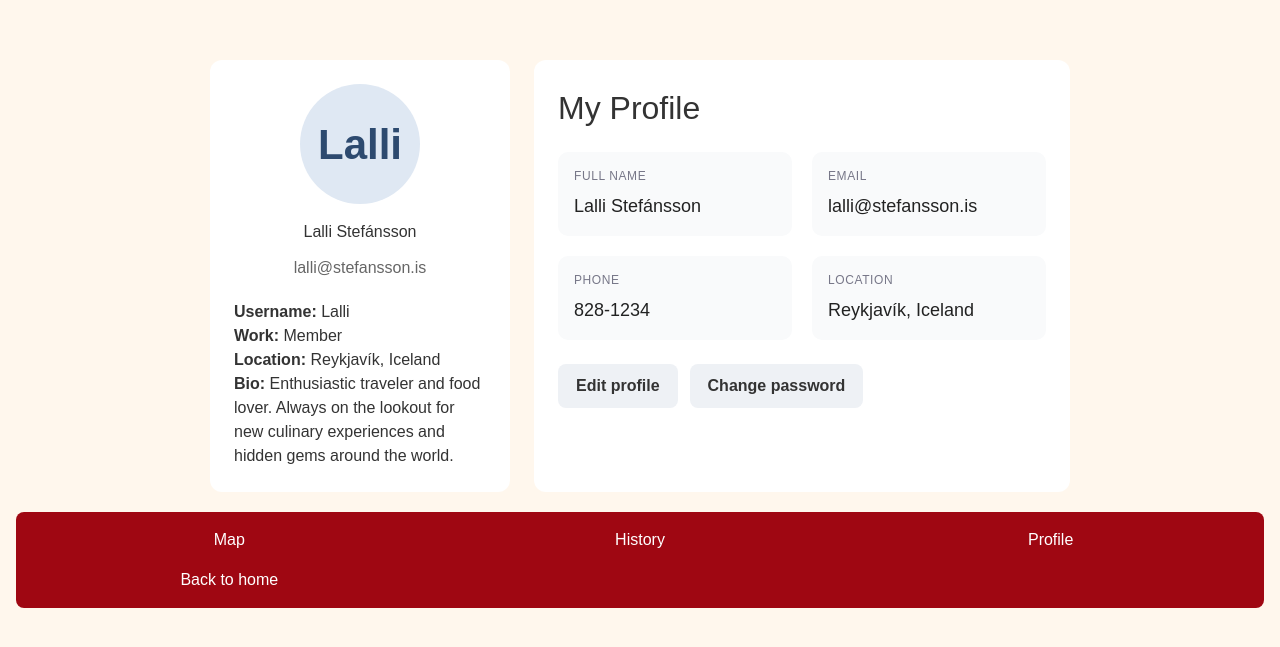
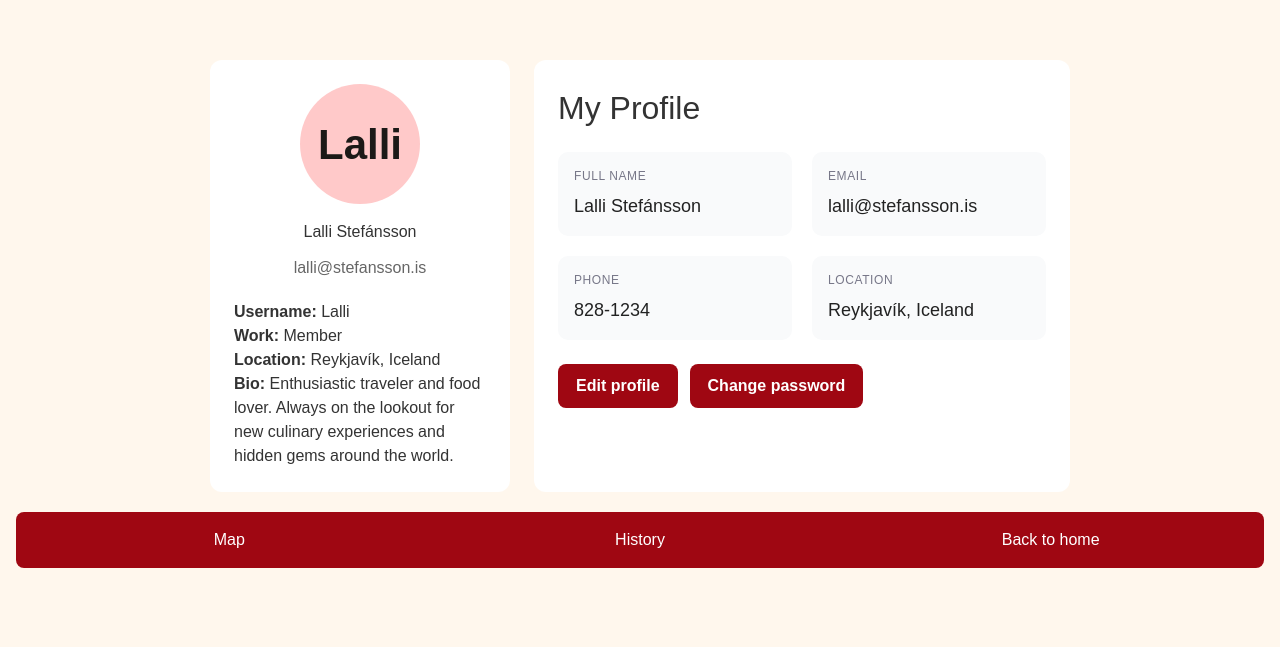
Before and after one commit to Roseplate/matarsida, a Django app: template matar_project/matarlisti/templates/profile.html in a window 1280 px wide. Shown: the part 72-719 px from the top of the page. Run offline with Django 5.2, Linux system fonts and the light colour scheme; the template is opened without the code that fills it, so the values that code supplies are empty.

Commit message:
making little changes

```diff
--- a/matar_project/matarlisti/templates/index.html
+++ b/matar_project/matarlisti/templates/index.html
@@ -35,8 +35,8 @@
     </main>
     <footer class="bg-gray-800 text-white p-4 grid grid-cols-3 gap-4 text-center">
         <p>Map</p>
-        <a href="/myworld/Test/History.html">History</a>
-        <a href="/myworld/Test/Profile.html">Profile</a>
+        <a href="history.html">History</a>
+        <a href="profile.html">Profile</a>
     </footer>
 </body>
 </html>
--- a/matar_project/matarlisti/templates/profile.html
+++ b/matar_project/matarlisti/templates/profile.html
@@ -13,7 +13,7 @@
     </header>
     <div class="mx-auto mt-10 grid max-w-[900px] grid-cols-1 gap-6 p-5 md:grid-cols-[300px_1fr]">
         <aside class="rounded-xl bg-white p-6">
-            <div class="mx-auto mb-4 flex h-[120px] w-[120px] items-center justify-center rounded-full bg-[#dfe8f3] text-[42px] font-bold text-[#2d4a6f]">
+            <div class="mx-auto mb-4 flex h-[120px] w-[120px] items-center justify-center rounded-full bg-red-200 text-[42px] font-bold text-stone-900">
                 Lalli
             </div>
             <h2 class="mb-3 text-center">Lalli Stefánsson</h2>
@@ -52,15 +52,14 @@
             </div>
 
             <div class="mt-6 flex flex-wrap gap-3">
-                <a href="#" class="inline-block rounded-lg bg-[#eef1f5] px-[18px] py-[10px] font-bold no-underline">Edit profile</a>
-                <a href="#" class="inline-block rounded-lg bg-[#eef1f5] px-[18px] py-[10px] font-bold no-underline">Change password</a>
+                <a href="#" class="rounded-lg bg-red-800 px-[18px] py-[10px] font-bold no-underline text-white">Edit profile</a>
+                <a href="#" class="rounded-lg bg-red-800 px-[18px] py-[10px] font-bold no-underline text-white">Change password</a>
             </div>
         </main>
     </div>
     <footer class="bg-red-800 text-white p-4 grid grid-cols-3 gap-4 text-center rounded-lg">
         <p>Map</p>
-        <a href="/myworld/Test/History.html">History</a>
-        <a href="/myworld/Test/Profile.html">Profile</a>
+        <a href="history.html">History</a>
         <a href="index.html">Back to home</a>
     </footer>
 </body>
```
